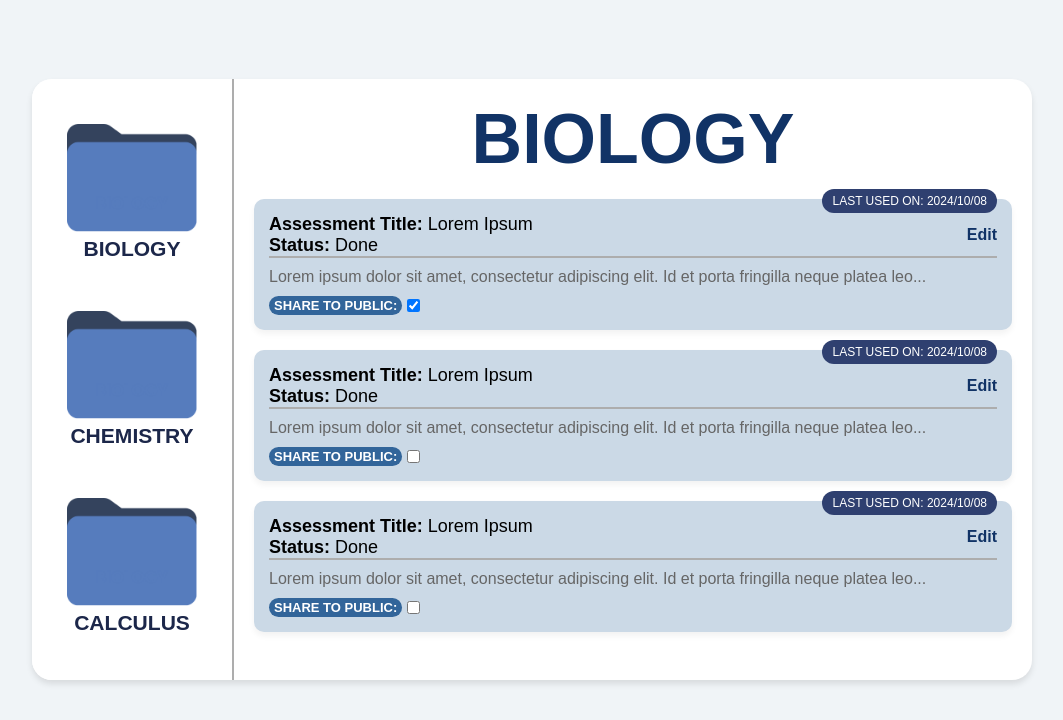
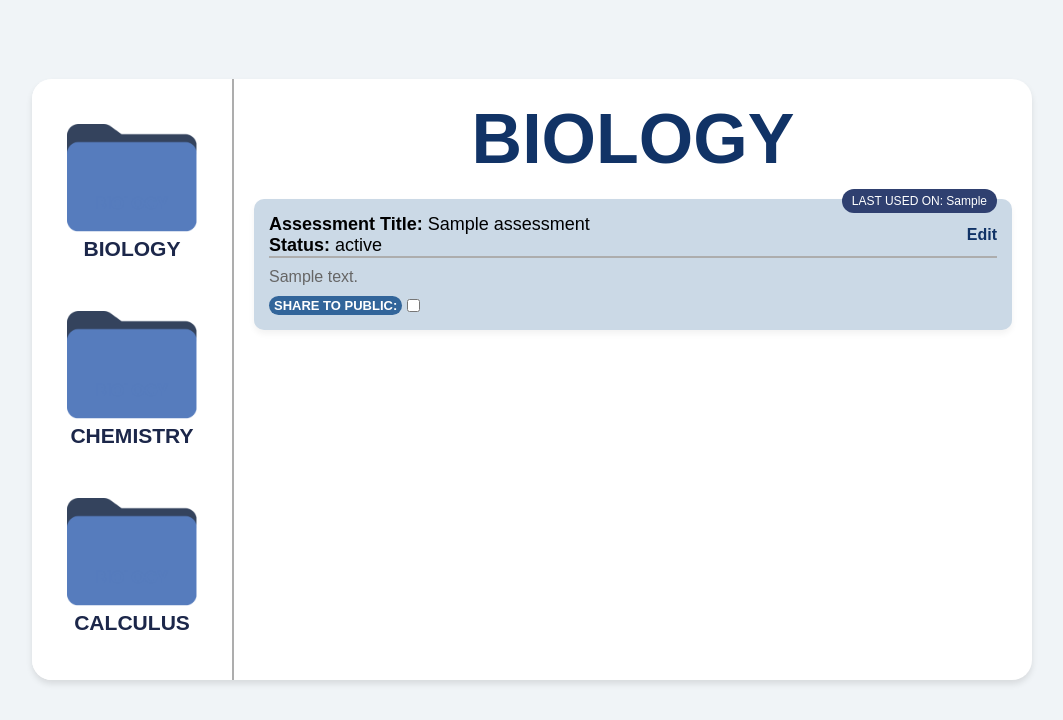
Before and after one commit to dashi-ron3/quiex, a PHP site: page /teacher-assessments.php in a window 1280 px wide. Shown: the part 185-905 px from the top of the page, without its empty margins (108-1171 px from the left). Run offline with PHP 8.4, Linux system fonts and the light colour scheme; tables that the repository leaves empty or names only in its code hold one stand-in row (values such as "Sample post").

Commit message:
Update teacher-assessments.php

```diff
--- a/teacher-assessments.php
+++ b/teacher-assessments.php
@@ -4,7 +4,7 @@
 <head>
     <meta charset="UTF-8">
     <meta name="viewport" content="width=device-width, initial-scale=1.0">
-    <title>Subject Assessments</title>
+    <title>Teacher Assessments</title>
     <link rel="stylesheet" href="css/assessment-style.css">
 </head>
 
@@ -22,6 +22,7 @@
     </div>
 
     <div class="container">
+
         <div class="sidebar">
             <div class="subject">
                 <img src="assets/sub-folder.png" alt="biology folder">
@@ -40,56 +41,41 @@
         <div class="content">
             <h1>BIOLOGY</h1>
 
+            <?php
+            $conn = mysqli_connect("localhost", "root", "15a5m249ph", "testing");
+            if (mysqli_connect_errno()) {
+                die("Connection failed: " . mysqli_connect_error());
+            }
+
+            $sql = "SELECT title, status, lastUsed, descrip FROM assessments";
+            $result = $conn->query($sql);
+
+            if ($result->num_rows > 0) {
+                while ($row = $result->fetch_assoc()) {
+            ?>
                     <div class="assessment">
-                <div class="last-used">LAST USED ON: 2024/10/08</div>
+                        <div class="last-used">LAST USED ON: <?php echo htmlspecialchars($row['lastUsed']); ?></div>
                         <div class="header">
                             <div class="title-status">
-                        <div class="title"><strong>Assessment Title:</strong> Lorem Ipsum</div>
-                        <div class="status"><strong>Status:</strong> Done</div>
+                                <div class="title"><strong>Assessment Title:</strong> <?php echo htmlspecialchars($row['title']); ?></div>
+                                <div class="status"><strong>Status:</strong> <?php echo htmlspecialchars($row['status']); ?></div>
                             </div>
-
                             <a href="#" class="edit"><strong>Edit</strong></a>
                         </div>
-                <p class="details">Lorem ipsum dolor sit amet, consectetur adipiscing elit. Id et porta fringilla neque platea leo...</p>
+                        <p class="details"><?php echo htmlspecialchars($row['descrip']); ?></p>
                         <div class="share">
-                    <label for="share1">SHARE TO PUBLIC: </label>
-                    <input type="checkbox" id="share1" checked>
+                            <label for="share-<?php echo $row['title']; ?>">SHARE TO PUBLIC: </label>
+                            <input type="checkbox" id="share-<?php echo $row['title']; ?>">
                         </div>
                     </div>
+            <?php
+                }
+            } else {
+                echo "<p>No assessments found.</p>";
+            }
 
-            <div class="assessment">
-                <div class="last-used">LAST USED ON: 2024/10/08</div>
-                <div class="header">
-                    <div class="title-status">
-                        <div class="title"><strong>Assessment Title:</strong> Lorem Ipsum</div>
-                        <div class="status"><strong>Status:</strong> Done</div>
-                    </div>
-
-                    <a href="#" class="edit"><strong>Edit</strong></a>
-                </div>
-                <p class="details">Lorem ipsum dolor sit amet, consectetur adipiscing elit. Id et porta fringilla neque platea leo...</p>
-                <div class="share">
-                    <label for="share2">SHARE TO PUBLIC: </label>
-                    <input type="checkbox" id="share2">
-                </div>
-            </div>
-
-            <div class="assessment">
-                <div class="last-used">LAST USED ON: 2024/10/08</div>
-                <div class="header">
-                    <div class="title-status">
-                        <div class="title"><strong>Assessment Title:</strong> Lorem Ipsum</div>
-                        <div class="status"><strong>Status:</strong> Done</div>
-                    </div>
-
-                    <a href="#" class="edit"><strong>Edit</strong></a>
-                </div>
-                <p class="details">Lorem ipsum dolor sit amet, consectetur adipiscing elit. Id et porta fringilla neque platea leo...</p>
-                <div class="share">
-                    <label for="share3">SHARE TO PUBLIC: </label>
-                    <input type="checkbox" id="share3">
-                </div>
-            </div>
+            $conn->close();
+            ?>
         </div>
     </div>
 </body>
```
Lines whose indentation alone changed are shown as unchanged.
